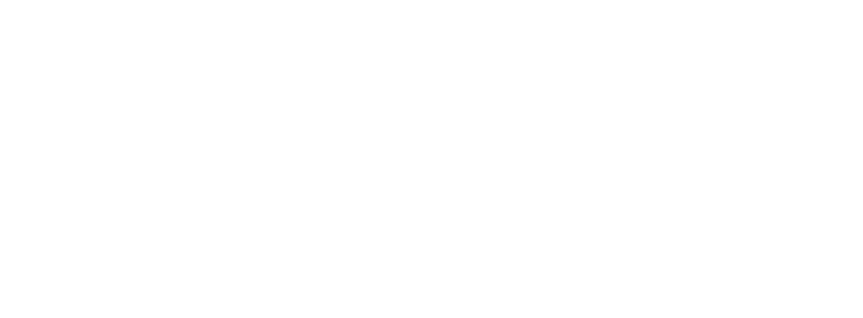
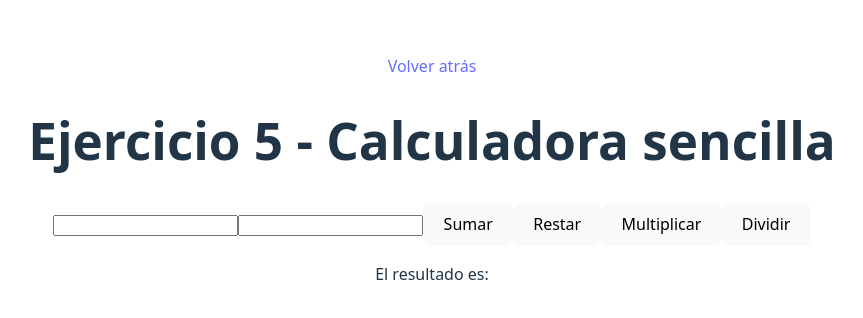
Before and after one commit to lorenazr98/ejercicios-react, a React (Vite) app: page /ejercicio5 in a window 1280 px wide. Before the commit this address had no page. Shown: the part 222-540 px from the top of the page, without its empty margins (208-1071 px from the left). Built offline with nearby package versions, Linux system fonts and the light colour scheme.

Commit message:
Ejercicio 5

```diff
--- a/src/App.jsx
+++ b/src/App.jsx
@@ -4,6 +4,7 @@
 import Ejercicio2 from './components/Ejercicio2'
 import Ejercicio3 from './components/Ejercicio3'
 import Ejercicio4 from './components/Ejercicio4'
+import Ejercicio5 from './components/Ejercicio5'
 import Home from './components/Home'
 
 function App() {
@@ -15,6 +16,7 @@
         <Route path='/ejercicio2' element={<Ejercicio2/>}/>
         <Route path='/ejercicio3' element={<Ejercicio3/>}/>
         <Route path='/ejercicio4' element={<Ejercicio4/>}/>
+        <Route path='/ejercicio5' element={<Ejercicio5/>}/>
       </Routes>
     </>
   )
--- /dev/null
+++ b/src/components/Ejercicio5.jsx
@@ -0,0 +1,67 @@
+import { useState } from "react";
+import { Link } from "react-router-dom";
+
+function Ejercicio5() {
+
+    const [num1, setNum1] = useState("");
+    const [num2, setNum2] = useState("");
+    const [resultado, setResultado] = useState("");
+
+    function sumar() {
+        if (num1 === "" || num2 === "") {
+            alert("Debes introducir un número")
+        } else if (isNaN(num1) || (isNaN(num2))) {
+            alert("Debes introducir un número válido.")
+        } else {
+            setResultado(Number(num1) + Number(num2))
+        }
+    }
+
+    function restar() {
+        if (num1 === "" || num2 === "") {
+            alert("Debes introducir un número")
+        } else if (isNaN(num1) || (isNaN(num2))) {
+            alert("Debes introducir un número válido.")
+        } else {
+            setResultado(Number(num1) - Number(num2))
+        }
+    }
+
+    function multiplicar() {
+        if (num1 === "" || num2 === "") {
+            alert("Debes introducir un número")
+        } else if (isNaN(num1) || (isNaN(num2))) {
+            alert("Debes introducir un número válido.")
+        } else {
+            setResultado(Number(num1) * Number(num2))
+        }
+    }
+
+    function dividir() {
+        if (num1 === "" || num2 === "") {
+            alert("Debes introducir un número")
+        } else if (isNaN(num1) || (isNaN(num2))) {
+            alert("Debes introducir un número válido.")
+        } else if (num2 <= 0) {
+            alert("No se puede dividir por 0")
+        } else {
+            setResultado(Number(num1) / Number(num2))
+        }
+    }
+
+    return (
+        <div>
+            <Link to="/">Volver atrás</Link>
+            <h1>Ejercicio 5 - Calculadora sencilla</h1>
+            <input type="number" value={num1} onChange={(e) => setNum1(e.target.value)}/>
+            <input type="number" value={num2} onChange={(e) => setNum2(e.target.value)}/>
+            <button onClick={sumar}>Sumar</button>
+            <button onClick={restar}>Restar</button>
+            <button onClick={multiplicar}>Multiplicar</button>
+            <button onClick={dividir}>Dividir</button>
+            <p>El resultado es: {resultado}</p>
+        </div>
+    )
+}
+
+export default Ejercicio5;
```
